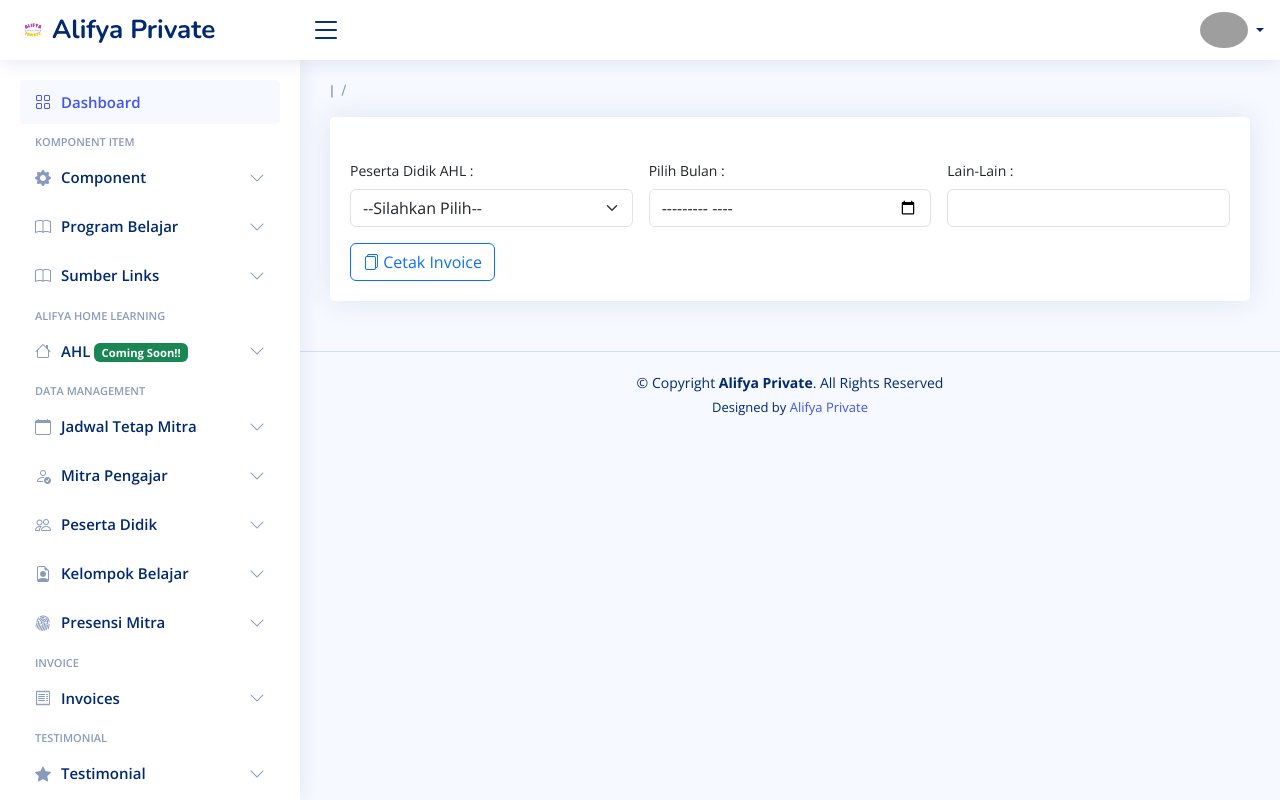
After one commit to chanchanbayub/alifya_private, a CodeIgniter 4 app: template app/Views/ahl/invoice_peserta_ahl_v.php in a window 1280 px wide. The commit adds this page. Run offline with PHP 8.4 and a stand-in for CodeIgniter, Linux system fonts and the light colour scheme; the template is opened without the code that fills it, so the values that code supplies are empty; some libraries are stand-ins or nearby versions; grey boxes are pictures that could not be loaded.

Commit message:
menambahkan invoice pesdik ahl

```diff
--- a/app/Config/Routes.php
+++ b/app/Config/Routes.php
@@ -320,6 +320,9 @@ $routes->group('admin', static function ($routes) {
     $routes->post('invoice_peserta_ahl/update', 'Ahl\InvoicePesertaController::update');
     $routes->post('invoice_peserta_ahl/delete', 'Ahl\InvoicePesertaController::delete');
 
+    $routes->get('invoice_pesdik_ahl/pdf/', 'PDF\PdfController::pesdik_ahl');
+
+
     // price_list
     $routes->get('invoice_mitra_ahl', 'Ahl\InvoiceMitraAhlController::index');
     $routes->post('invoice_mitra_ahl/cek_invoice', 'Ahl\InvoiceMitraAhlController::cek_invoice');
--- /dev/null
+++ b/app/Views/ahl/invoice_peserta_ahl_v.php
@@ -0,0 +1,167 @@
+<?= $this->extend('layout/template') ?>
+
+<?= $this->section('content') ?>
+
+<div class="pagetitle">
+    <h1><?= $title ?></h1>
+    <nav>
+        <ol class="breadcrumb">
+            <li class="breadcrumb-item"><a href="#">|</a></li>
+            <li class="breadcrumb-item active"><?= $title ?></li>
+        </ol>
+    </nav>
+</div><!-- End Page Title -->
+
+<section class="section dashboard">
+    <div class="row">
+        <!-- Left side columns -->
+        <div class="col-lg-12">
+            <div class="row">
+                <!-- Recent Sales -->
+                <div class="col-md-12">
+                    <div class="card recent-sales overflow-auto">
+                        <div class="card-body">
+                            <h5 class="card-title"><?= $title ?></h5>
+                            <!-- Browser Default Validation -->
+                            <form class="row g-3 text-capitalize" action="/admin/invoice_pesdik_ahl/pdf/" method="get" target="_blank">
+                                <!-- action="invoice_mitra/pdf" -->
+                                <?= csrf_field(); ?>
+
+                                <div class="col-md-4">
+                                    <label for="peserta_didik_id" class="form-label">Peserta Didik AHL :</label>
+                                    <select name="peserta_didik_id" id="peserta_didik_id" class="form-select" require>
+                                        <option value="">--Silahkan Pilih--</option>
+                                        <?php foreach ($peserta_didik as $peserta_didik) : ?>
+                                            <option value="<?= $peserta_didik->id ?>"><?= $peserta_didik->nama_lengkap_anak ?></option>
+                                        <?php endforeach; ?>
+                                    </select>
+
+                                    <div class="invalid-feedback error-peserta">
+                                    </div>
+                                </div>
+                                <div class="col-md-4">
+                                    <label for="bulan" class="form-label">Pilih Bulan :</label>
+                                    <input type="month" name="bulan" id="bulan" class="form-control" require>
+
+                                    <div class="invalid-feedback error-bulan">
+                                    </div>
+                                </div>
+
+                                <div class="col-md-4">
+                                    <label for="lain_lain" class="form-label">Lain-Lain :</label>
+                                    <input type="number" name="lain_lain" id="lain_lain" class="form-control" require>
+
+                                    <div class="invalid-feedback error-bulan">
+                                    </div>
+                                </div>
+
+                                <div class="col-md-6">
+                                    <button class="btn btn-outline-primary search" type="submit" target="_blank"> <i class="bi bi-files"></i> Cetak Invoice</button>
+                                </div>
+                            </form>
+                            <!-- End Browser Default Validation -->
+                        </div>
+                    </div>
+                </div><!-- End Recent Sales -->
+            </div>
+        </div>
+    </div>
+</section>
+<!-- End Left side columns -->
+
+
+<!-- </div> -->
+
+<script src="https://code.jquery.com/jquery-3.7.1.min.js" integrity="sha256-/JqT3SQfawRcv/BIHPThkBvs0OEvtFFmqPF/lYI/Cxo=" crossorigin="anonymous"></script>
+<script>
+    $(document).ready(function(e) {
+
+        const rupiah = (number) => {
+            return new Intl.NumberFormat("id-ID", {
+                style: "currency",
+                currency: "IDR"
+            }).format(number);
+        }
+
+        $('#peserta_didik_id').select2({
+            theme: 'bootstrap-5',
+        });
+
+        $("#cek_invoice").submit(function(e) {
+            e.preventDefault();
+            let bulan = $("#bulan").val();
+
+            $.ajax({
+                url: '/admin/invoice_mitra_ahl/cek_invoice',
+                method: 'post',
+                dataType: 'JSON',
+                data: {
+                    bulan: bulan,
+                },
+                beforeSend: function() {
+                    $('.search').html("<span class='spinner-border spinner-border-sm' role='harga' aria-hidden='true'></span>Loading...");
+                    $('.search').prop('disabled', true);
+                },
+                success: function(response) {
+                    console.log(response);
+                    $('.search').html('<i class="bi bi-search"></i> Cek Invoice');
+                    $('.search').prop('disabled', false);
+                    if (response.error) {
+
+                        if (response.error.bulan) {
+                            $("#bulan").addClass('is-invalid');
+                            $(".error-bulan").html(response.error.bulan);
+                        } else {
+                            $("#bulan").removeClass('is-invalid');
+                            $(".error-bulan").html('');
+                        }
+
+                    } else {
+                        let no = 1;
+                        let table_invoice_data = ``;
+                        if (response.data_presensi.length >= 1) {
+                            response.data_presensi.forEach(function(e) {
+                                table_invoice_data += `<tr>
+                                    <td>${no++}</td>
+                                    <td>${e.nama_lengkap}</td>
+                                    <td align="center">${e.jumlah_presensi_masuk}</td>
+                                    <td align="center">${e.jumlah_presensi_pulang}</td>
+                                    <td align="center">${e.jumlah_presensi_dinas_luar}</td>
+                                    <td align="center">${e.jumlah_presensi_perbulan}</td>
+                                    <td align="center">Rp. ${new Intl.NumberFormat().format(e.upah_mitra)}</td>
+                                    <td align="center">Rp. ${new Intl.NumberFormat().format(e.lain_lain)}</td>
+                                    <td align="center">Rp. ${new Intl.NumberFormat().format(e.total_akhir)}</td>
+                                    <td align="center"><a href="/admin/invoice_mitra_ahl/pdf/${e.mitra_id}/${response.bulan}/${response.tahun}" target="_blank" class="btn btn-sm btn-outline-primary invoice"> Cetak Invoice </a></td> </td>
+                                </tr>`;
+                            });
+                            $(".table_invoice").html(table_invoice_data);
+                            $(".jumlah_presensi").html(response.total_presensi_perbulan);
+                            $(".jumlah_presensi_masuk").html(response.total_presensi_perbulan_masuk);
+                            $(".jumlah_presensi_pulang").html(response.total_presensi_perbulan_pulang);
+                            // $("#total_pemasukan").html('Rp. ' + new Intl.NumberFormat().format(response.total_pemasukan));
+                            // $(".total_anak").html(response.total_anak_aktif);
+                        } else {
+                            let no = 1;
+                            let table_invoice_data = ``;
+                            table_invoice_data += `<tr>
+                            <td colspan="10"> Tidak Ada Data </td>
+                        </tr>`;
+
+                            $(".table_invoice").html(table_invoice_data);
+                        }
+                    }
+                },
+                error: function() {
+                    Swal.fire({
+                        icon: 'error',
+                        title: `Data Belum Tersimpan!`,
+                    });
+                    $('.search').html('<i class="bi bi-search"></i> Cek Invoice');
+                    $('.search').prop('disabled', false);
+                }
+            });
+        })
+    });
+</script>
+
+<?= $this->endSection(); ?>
--- a/app/Views/layout/navbar.php
+++ b/app/Views/layout/navbar.php
@@ -163,6 +163,11 @@
                  <li>
                      <a href="/admin/invoice_mitra_ahl">
                          <i class="bi bi-circle"></i><span>Invoice Mitra AHL</span>
+                     </a>
+                 </li>
+                 <li>
+                     <a href="/admin/invoice_peserta_ahl">
+                         <i class="bi bi-circle"></i><span>Invoice Pesdik AHL</span>
                      </a>
                  </li>
              </ul>
```
Also changed, not shown: app/Controllers/Ahl/InvoicePesertaController.php (+12 -28 lines), app/Controllers/PDF/PdfController.php (+42 -0 lines), app/Models/Ahl/PesertaDidikAhlModel.php (+13 -1 lines), app/Views/pdf/invoice_pesdik_ahl_pdf.php (added, +129 -0 lines).
